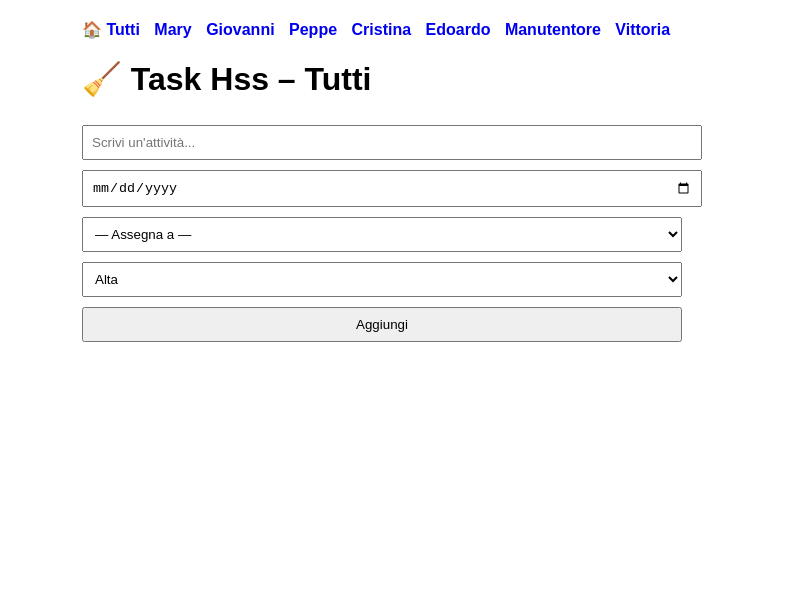
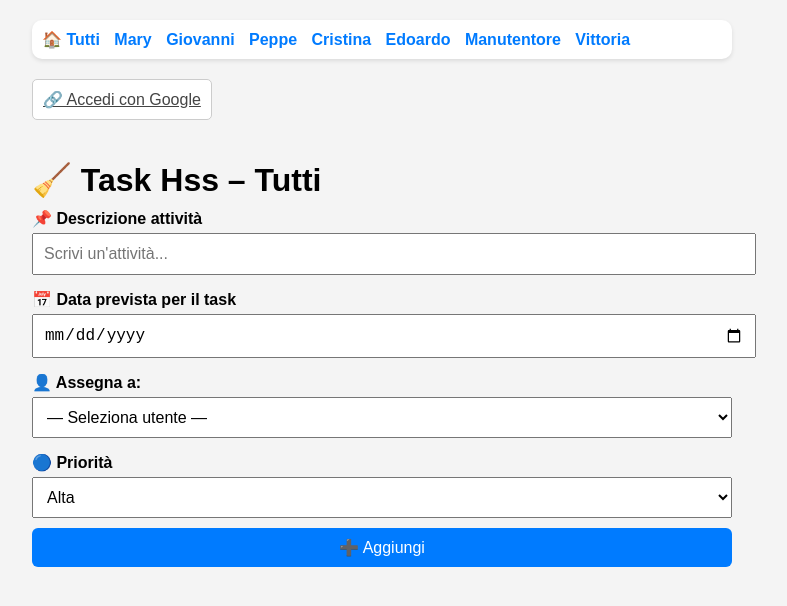
Before and after one commit to Pecerty/Task-hss, a website: page public/index.html in a window 1280 px wide. Shown: the whole page, without its empty margins (258-1045 px from the left). Drawn offline with Linux system fonts and the light colour scheme; no server answers.

Commit message:
Add files via upload

```diff
--- a/public/index.html
+++ b/public/index.html
@@ -5,15 +5,72 @@
   <meta name="viewport" content="width=device-width, initial-scale=1.0" />
   <title>Task Hss – Tutti</title>
   <style>
-    body { font-family: sans-serif; padding: 20px; max-width: 600px; margin: auto; }
-    input, select, button { margin: 5px 0; padding: 8px; width: 100%; }
-    .task { border: 1px solid #ccc; padding: 10px; margin-top: 10px; border-radius: 5px; }
-    .high { border-left: 5px solid red; }
-    .medium { border-left: 5px solid orange; }
-    .low { border-left: 5px solid green; }
-    .completed { opacity: 0.5; text-decoration: line-through; }
-    nav { margin-bottom: 20px; }
-    nav a { margin-right: 10px; text-decoration: none; font-weight: bold; }
+    body {
+      font-family: sans-serif;
+      padding: 20px;
+      max-width: 700px;
+      margin: auto;
+      background-color: #f4f4f4;
+    }
+    nav {
+      background-color: #fff;
+      padding: 10px;
+      margin-bottom: 20px;
+      border-radius: 10px;
+      box-shadow: 0 2px 4px rgba(0,0,0,0.1);
+    }
+    nav a {
+      margin-right: 10px;
+      text-decoration: none;
+      color: #007bff;
+      font-weight: bold;
+    }
+    h1 {
+      margin-bottom: 10px;
+    }
+    input, select, button {
+      margin: 5px 0;
+      padding: 10px;
+      width: 100%;
+      font-size: 16px;
+    }
+    label {
+      font-weight: bold;
+      margin-top: 10px;
+      display: block;
+    }
+    button {
+      background-color: #007bff;
+      color: white;
+      border: none;
+      border-radius: 6px;
+      cursor: pointer;
+    }
+    .task {
+      background-color: #fff;
+      border-left: 5px solid #007bff;
+      padding: 10px;
+      margin-top: 10px;
+      border-radius: 8px;
+      box-shadow: 0 2px 4px rgba(0,0,0,0.05);
+    }
+    .high { border-color: red; }
+    .medium { border-color: orange; }
+    .low { border-color: green; }
+    .completed {
+      opacity: 0.5;
+      text-decoration: line-through;
+    }
+    .google-login {
+      display: inline-block;
+      background: white;
+      border: 1px solid #ccc;
+      padding: 10px;
+      border-radius: 5px;
+      color: #444;
+      text-align: center;
+      margin-bottom: 20px;
+    }
   </style>
 </head>
 <body>
@@ -28,11 +85,19 @@
     <a href="/utente/vittoria">Vittoria</a>
   </nav>
 
+  <a href="/auth/google" class="google-login">🔗 Accedi con Google</a>
+
   <h1>🧹 Task Hss – Tutti</h1>
+
+  <label for="desc">📌 Descrizione attività</label>
   <input id="desc" type="text" placeholder="Scrivi un'attività..." />
+
+  <label for="date">📅 Data prevista per il task</label>
   <input id="date" type="date" />
+
+  <label for="assignedTo">👤 Assegna a:</label>
   <select id="assignedTo">
-    <option value="">— Assegna a —</option>
+    <option value="">— Seleziona utente —</option>
     <option>Mary</option>
     <option>Giovanni</option>
     <option>Peppe</option>
@@ -41,12 +106,15 @@
     <option>Manutentore</option>
     <option>Vittoria</option>
   </select>
+
+  <label for="priority">🔵 Priorità</label>
   <select id="priority">
     <option value="high">Alta</option>
     <option value="medium">Media</option>
     <option value="low">Bassa</option>
   </select>
-  <button onclick="addTask()">Aggiungi</button>
+
+  <button onclick="addTask()">➕ Aggiungi</button>
 
   <div id="tasks"></div>
 
```
Also changed, not shown: public/user.html (+99 -17 lines).
